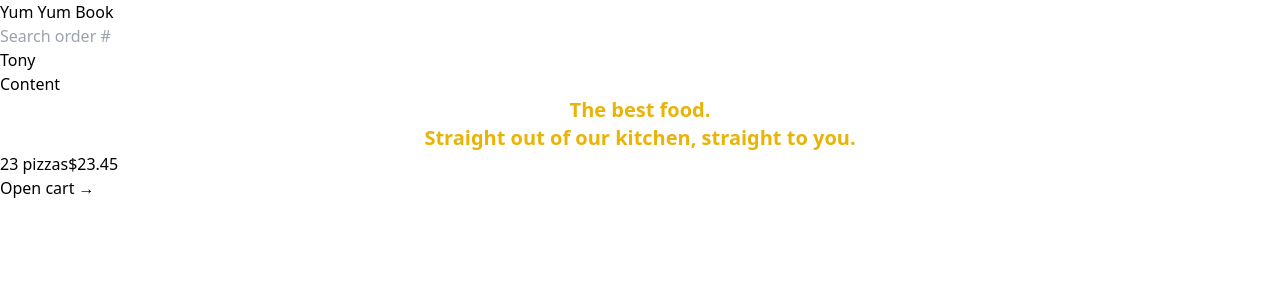
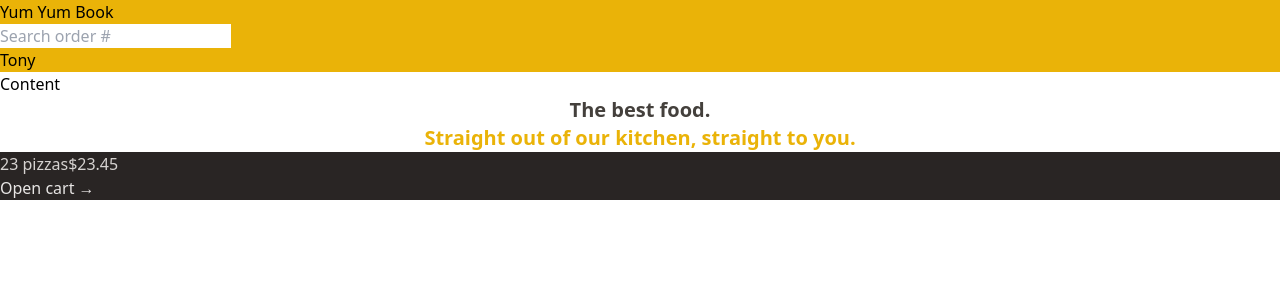
Before and after one commit to tchen285/CS180-YumYumBook, a React (Vite) app: page / in a window 1280 px wide. Shown: the top 300 px of the page. Built offline with nearby package versions, Linux system fonts and the light colour scheme.

Commit message:
Added some colors on the main page by using tailwind inline

```diff
--- a/src/features/cart/CartOverview.jsx
+++ b/src/features/cart/CartOverview.jsx
@@ -2,8 +2,8 @@
 
 function CartOverview() {
   return (
-    <div>
-      <p>
+    <div className="bg-stone-800 text-stone-200">
+      <p className="text-stone-300">
         <span>23 pizzas</span>
         <span>$23.45</span>
       </p>
--- a/src/ui/Header.jsx
+++ b/src/ui/Header.jsx
@@ -4,7 +4,7 @@
 // Getting back to main menu function
 function Header() {
     return (
-        <header>
+        <header className="bg-yellow-500">
             <Link to='/'>Yum Yum Book</Link>
 
             <SearchOrder />
--- a/src/ui/Home.jsx
+++ b/src/ui/Home.jsx
@@ -1,10 +1,12 @@
 function Home() {
   return (
     <div>
-      <h1 className="text-xl text-yellow-500 font-semibold text-center">
+      <h1 className="text-xl text-stone-700 font-semibold text-center">
         The best food.
         <br />
-        Straight out of our kitchen, straight to you.
+        <span className="text-yellow-500">
+          Straight out of our kitchen, straight to you.
+        </span>
       </h1>
     </div>
   );
```
